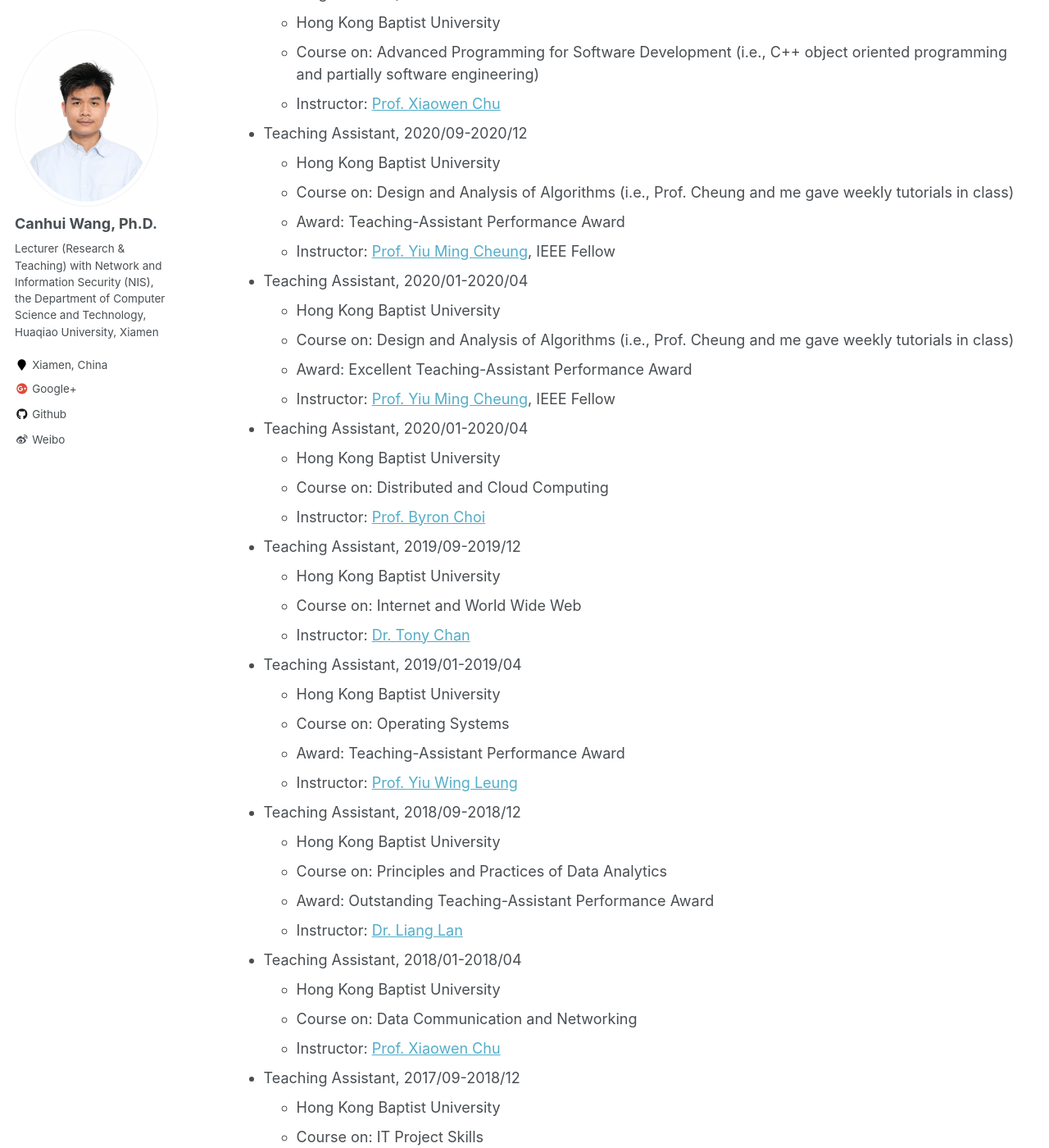
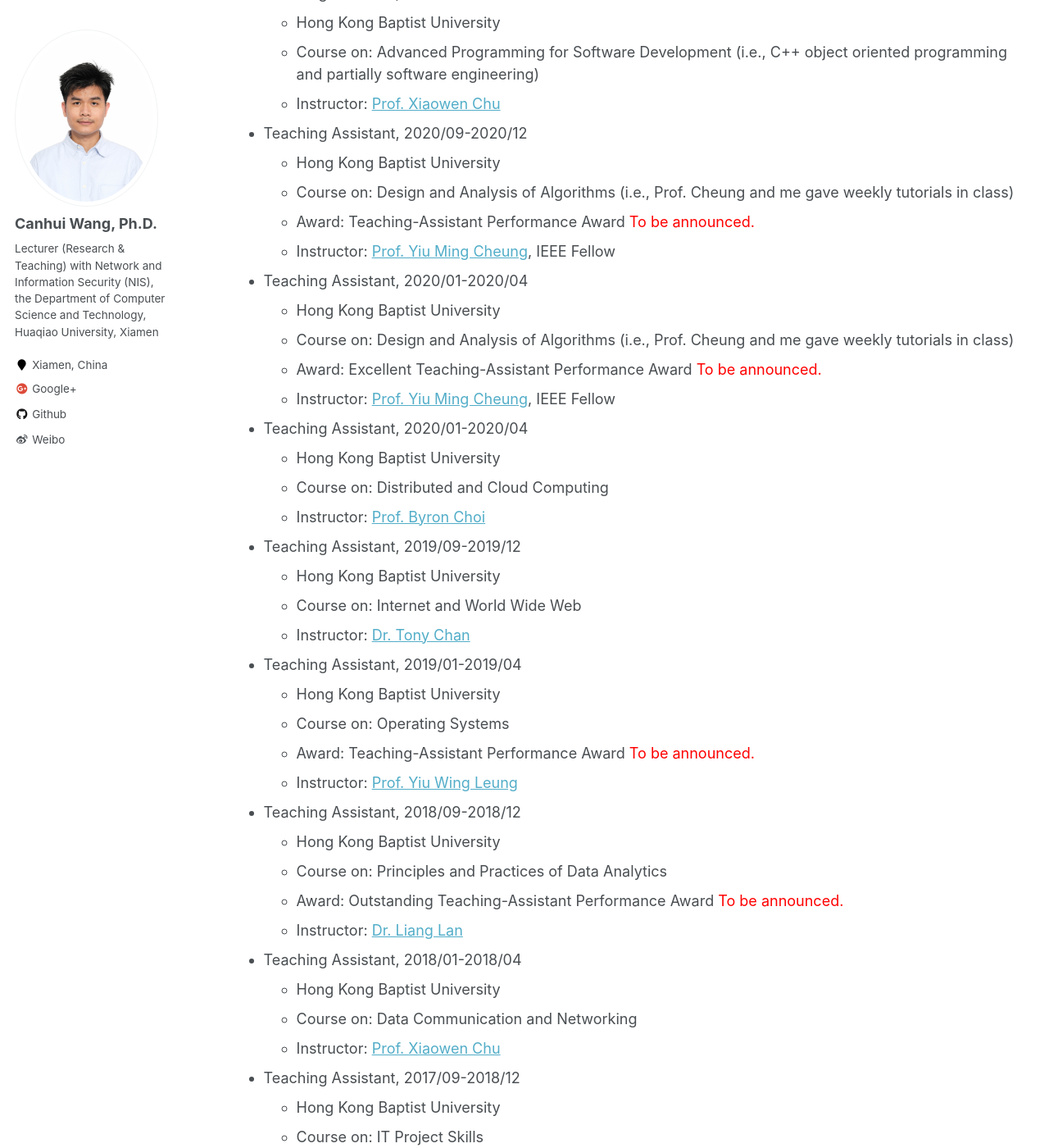
Before and after one commit to Canhui/canhui.github.io, a Jekyll site: the page built from _pages/cv.md, in a window 1280 px wide and 1400 px high, scrolled down 1014 px. Shown: the whole window at 82% size. Built offline with Jekyll 4.4.1, drawn with Linux system fonts in a browser that asks for light colours.

Commit message:
Update cv.md

```diff
--- a/_pages/cv.md
+++ b/_pages/cv.md
@@ -44,13 +44,13 @@ Work experience
 * Teaching Assistant, 2020/09-2020/12
   * Hong Kong Baptist University
   * Course on: Design and Analysis of Algorithms (i.e., Prof. Cheung and me gave weekly tutorials in class)
-  * Award: Teaching-Assistant Performance Award
+  * Award: Teaching-Assistant Performance Award <span style="color:red">To be announced.</span>
   * Instructor: [Prof. Yiu Ming Cheung](https://www.comp.hkbu.edu.hk/~ymc/), IEEE Fellow
 
 * Teaching Assistant, 2020/01-2020/04
   * Hong Kong Baptist University
   * Course on: Design and Analysis of Algorithms (i.e., Prof. Cheung and me gave weekly tutorials in class)
-  * Award: Excellent Teaching-Assistant Performance Award
+  * Award: Excellent Teaching-Assistant Performance Award <span style="color:red">To be announced.</span>
   * Instructor: [Prof. Yiu Ming Cheung](https://www.comp.hkbu.edu.hk/~ymc/), IEEE Fellow
 
 * Teaching Assistant, 2020/01-2020/04
@@ -66,13 +66,13 @@ Work experience
 * Teaching Assistant, 2019/01-2019/04
   * Hong Kong Baptist University
   * Course on: Operating Systems
-  * Award: Teaching-Assistant Performance Award
+  * Award: Teaching-Assistant Performance Award <span style="color:red">To be announced.</span>
   * Instructor: [Prof. Yiu Wing Leung](https://www.comp.hkbu.edu.hk/v1/?page=profile&id=ywleung)
 
 * Teaching Assistant, 2018/09-2018/12
   * Hong Kong Baptist University
   * Course on: Principles and Practices of Data Analytics
-  * Award: Outstanding Teaching-Assistant Performance Award
+  * Award: Outstanding Teaching-Assistant Performance Award <span style="color:red">To be announced.</span>
   * Instructor: [Dr. Liang Lan](https://imd.hkbu.edu.hk/faculty-member/Dr-LAN-Liang.html)
 
 * Teaching Assistant, 2018/01-2018/04
```
